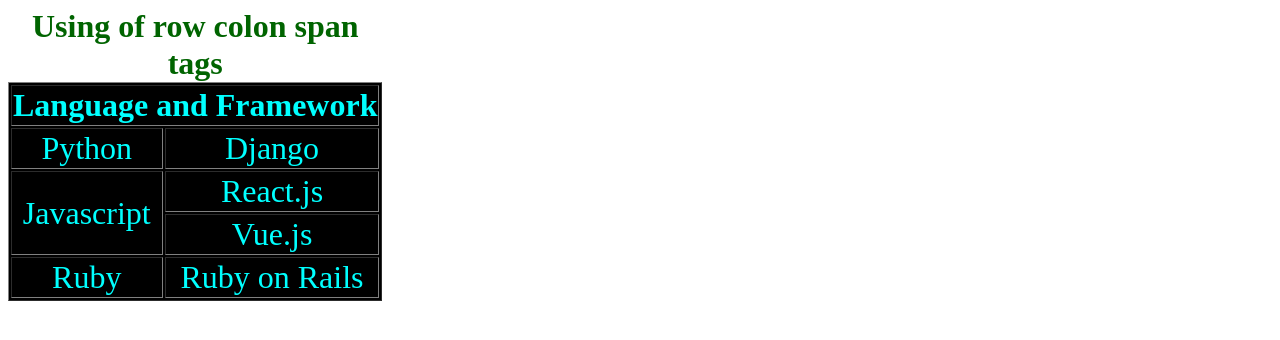
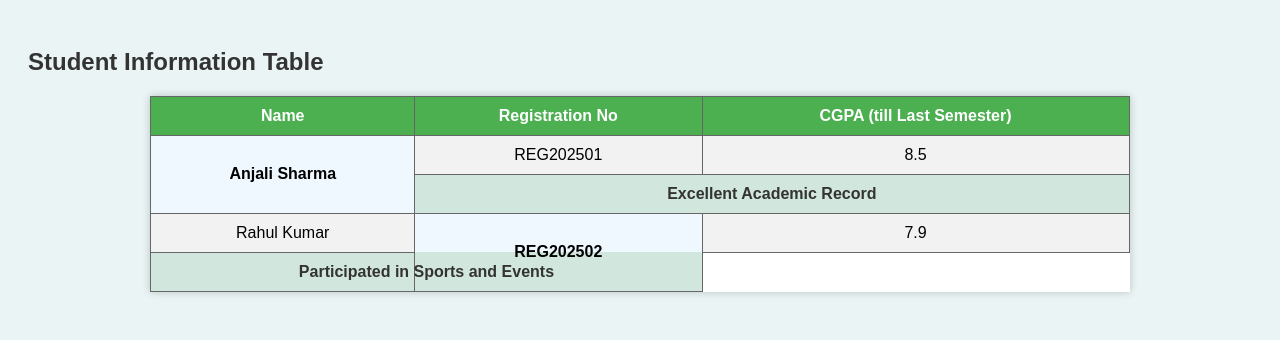
Before and after one commit to anjaliprakash78177/rowcolon-span-tag, a plain HTML site: page index.html in a window 1280 px wide. Drawn offline with Linux system fonts and the light colour scheme.

Commit message:
Update index.html

```diff
--- a/index.html
+++ b/index.html
@@ -1,46 +1,73 @@
 <!DOCTYPE html>
-<html lang="en">
+<html>
 <head>
-    <title>row colon span</title>
+  <title>Student Table</title>
   <style>
-        table{
+    body {
+      font-family: Arial, sans-serif;
+      background-color: #eaf4f4;
+      padding: 20px;
+    }
+    h2 {
+      color: #333;
+    }
+    table {
+      border-collapse: collapse;
+      width: 80%;
+      margin: 20px auto;
+      background-color: #fff;
+      box-shadow: 0 0 8px rgba(0,0,0,0.2);
+    }
+    th, td {
+      border: 1px solid #666;
+      padding: 10px 15px;
       text-align: center;
-            font-size: xx-large;
-            color: aqua;
-            background-color: black;
     }
-        caption{
-            color: darkgreen;
+    th {
+      background-color: #4caf50;
+      color: white;
+      font-size: 16px;
     }
-
-
+    tr:nth-child(even) {
+      background-color: #f2f2f2;
+    }
+    td[colspan="2"] {
+      background-color: #d1e7dd;
+      font-weight: bold;
+      color: #333;
+    }
+    td[rowspan="2"] {
+      background-color: #f0f8ff;
+      font-weight: bold;
+    }
   </style>
 </head>
 <body>
-    <table border="n">
-    <caption><b>Using of row colon span tags</b></caption>
+
+<h2>Student Information Table</h2>
+
+<table>
   <tr>
-        <th colspan="2"> Language and Framework</th>
+    <th>Name</th>
+    <th>Registration No</th>
+    <th>CGPA (till Last Semester)</th>
   </tr>
   <tr>
-        <td>Python</td>
-        <td>Django</td>
+    <td rowspan="2">Anjali Sharma</td>
+    <td>REG202501</td>
+    <td>8.5</td>
   </tr>
   <tr>
-        <td rowspan="2">Javascript</td>
-        <td>React.js</td>
+    <td colspan="2">Excellent Academic Record</td>
   </tr>
   <tr>
-
-        <td>Vue.js</td>
+    <td>Rahul Kumar</td>
+    <td rowspan="2">REG202502</td>
+    <td>7.9</td>
   </tr>
   <tr>
-        <td>Ruby</td>
-        <TD>Ruby on Rails</TD>
+    <td colspan="2">Participated in Sports and Events</td>
   </tr>
-
-
-
 </table>
 
 </body>
```
Lines whose indentation alone changed are shown as unchanged.
